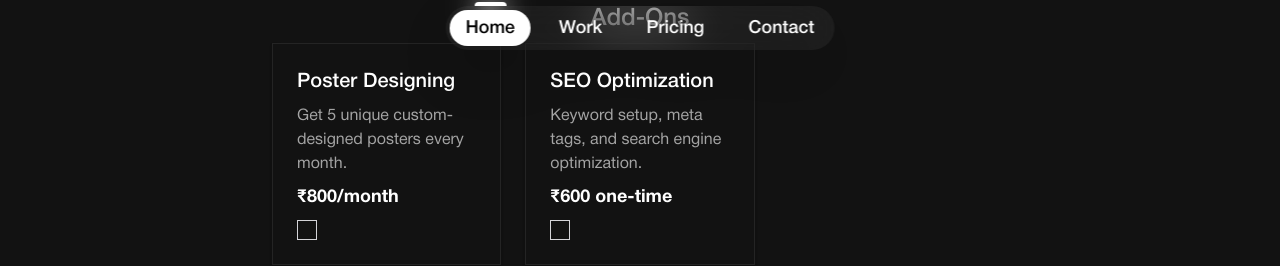
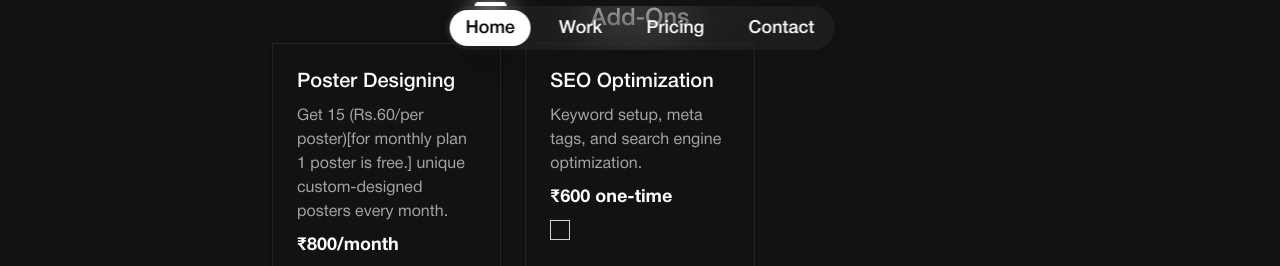
Before and after one commit to yadusuryab/kspyn, a Next.js app: page /pricing in a window 1280 px wide. Shown: the part 686-952 px from the top of the page. Built offline with nearby package versions, Linux system fonts and the light colour scheme.

Commit message:
Poster charges updated

```diff
--- a/components/pricing-table.tsx
+++ b/components/pricing-table.tsx
@@ -95,7 +95,7 @@ export function PricingTable({
   };
 
   const addons = [
-    { title: "Poster Designing", price: "₹800/month", desc: "Get 5 unique custom-designed posters every month." },
+    { title: "Poster Designing", price: "₹800/month", desc: "Get 15 (Rs.60/per poster)[for monthly plan 1 poster is free.] unique custom-designed posters every month." },
     { title: "SEO Optimization", price: "₹600 one-time", desc: "Keyword setup, meta tags, and search engine optimization." },
   ];
 
```
